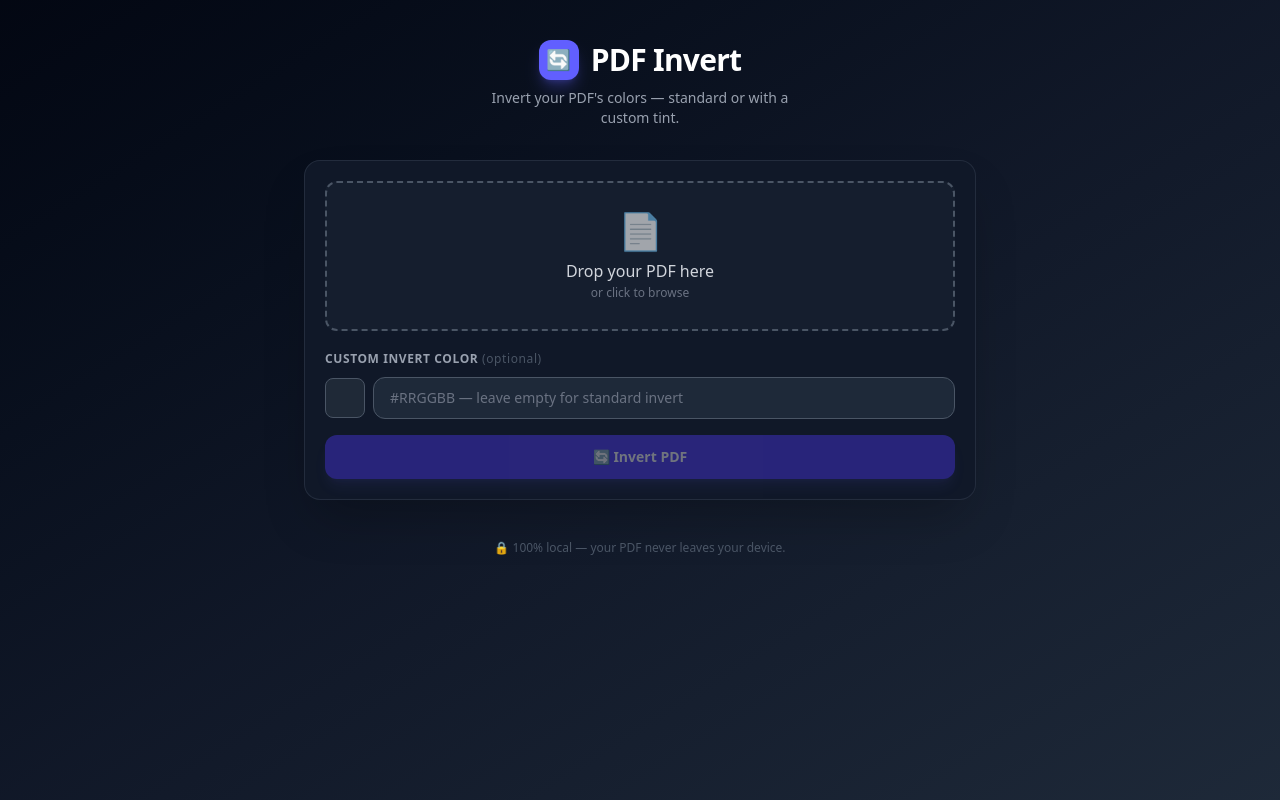
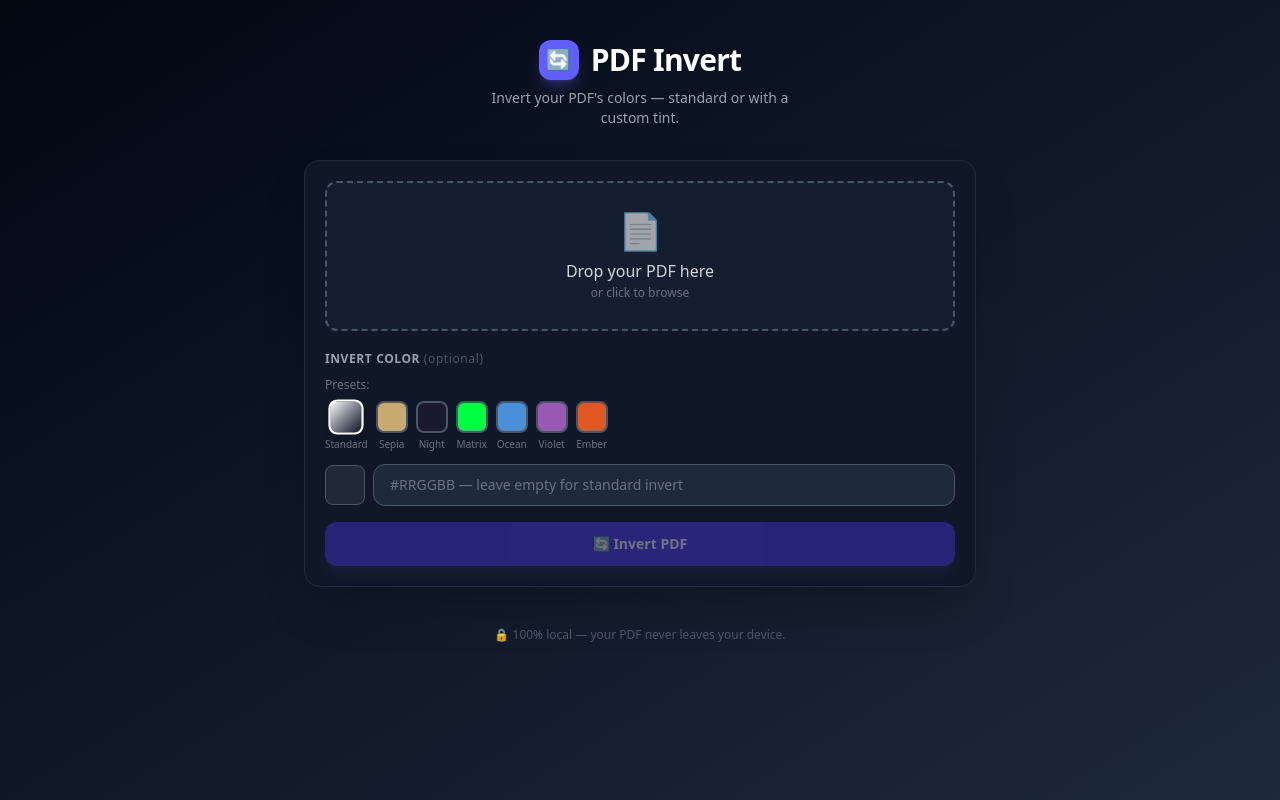
Before and after one commit to arungupta1526/pdf-tools, a Next.js app: page / in a window 1280 px wide. Built offline with nearby package versions, Linux system fonts and the light colour scheme.

Commit message:
feat: add preset invert color chips (Standard, Sepia, Night, Matrix, Ocean, Violet, Ember)

```diff
--- a/src/components/PDFInverter.tsx
+++ b/src/components/PDFInverter.tsx
@@ -51,6 +51,18 @@ function extractDominantColors(data: Uint8ClampedArray, w: number, h: number, co
         .filter((hex) => { const rgb = hexToRgb(hex); if (!rgb) return false; const lum = rgb[0] + rgb[1] + rgb[2]; return lum > 80 && lum < 700; })
         .slice(0, count);
 }
+
+// ─── Preset Colors ───────────────────────────────────────────────────────────
+
+const PRESET_COLORS: { label: string; hex: string; bg: string }[] = [
+    { label: 'Standard', hex: '', bg: 'bg-gradient-to-br from-white to-gray-900' },
+    { label: 'Sepia', hex: '#c8a96e', bg: 'bg-[#c8a96e]' },
+    { label: 'Night', hex: '#1a1a2e', bg: 'bg-[#1a1a2e]' },
+    { label: 'Matrix', hex: '#00ff41', bg: 'bg-[#00ff41]' },
+    { label: 'Ocean', hex: '#4a90d9', bg: 'bg-[#4a90d9]' },
+    { label: 'Violet', hex: '#9b59b6', bg: 'bg-[#9b59b6]' },
+    { label: 'Ember', hex: '#e25822', bg: 'bg-[#e25822]' },
+];
 
 // ─── Component ────────────────────────────────────────────────────────────────
 
@@ -306,8 +318,29 @@ export default function PDFInverter() {
                         {/* ── Color Section ── */}
                         <div>
                             <label className="block text-xs text-gray-400 font-semibold uppercase tracking-wider mb-2.5">
-                                Custom Invert Color <span className="text-gray-600 font-normal normal-case">(optional)</span>
+                                Invert Color <span className="text-gray-600 font-normal normal-case">(optional)</span>
                             </label>
+
+                            {/* Preset color chips */}
+                            <div className="mb-3">
+                                <p className="text-xs text-gray-500 mb-2">Presets:</p>
+                                <div className="flex flex-wrap gap-2">
+                                    {PRESET_COLORS.map((preset) => (
+                                        <button
+                                            key={preset.label}
+                                            title={preset.label + (preset.hex ? ` (${preset.hex})` : ' — standard')}
+                                            onClick={() => setHexColor(preset.hex)}
+                                            className={`flex flex-col items-center gap-1 group`}
+                                        >
+                                            <span className={`w-8 h-8 rounded-lg border-2 block transition-all hover:scale-110 active:scale-95 ${preset.bg} ${hexColor === preset.hex
+                                                    ? 'border-white shadow-md scale-110'
+                                                    : 'border-gray-600 hover:border-gray-400'
+                                                }`} />
+                                            <span className="text-[10px] text-gray-500 group-hover:text-gray-300 transition-colors">{preset.label}</span>
+                                        </button>
+                                    ))}
+                                </div>
+                            </div>
 
                             {swatches.length > 0 && (
                                 <div className="mb-3">
```
